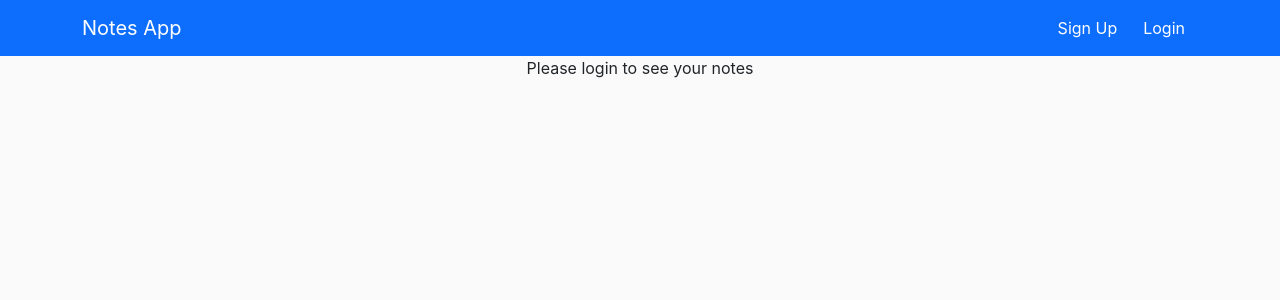
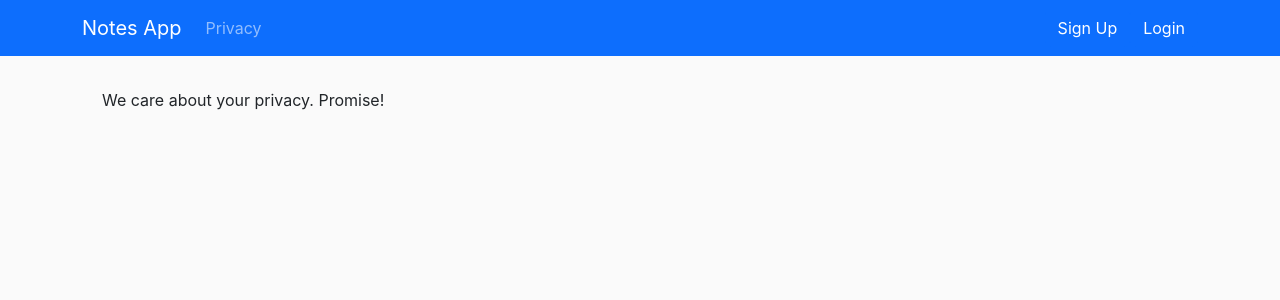
Before and after one commit to Zavista/notes-app-mern, a React (Vite) app in the folder frontend/: page /privacy in a window 1280 px wide. Shown: the top 300 px of the page. Built offline with nearby package versions, Linux system fonts and the light colour scheme; no server answers.

Commit message:
added react-router

```diff
--- a/frontend/package.json
+++ b/frontend/package.json
@@ -15,7 +15,8 @@
     "react-bootstrap": "^2.10.4",
     "react-dom": "^18.3.1",
     "react-hook-form": "^7.53.0",
-    "react-icons": "^5.3.0"
+    "react-icons": "^5.3.0",
+    "react-router-dom": "^6.26.2"
   },
   "devDependencies": {
     "@eslint/js": "^9.9.0",
--- a/frontend/src/App.tsx
+++ b/frontend/src/App.tsx
@@ -1,13 +1,14 @@
-import { Container } from "react-bootstrap";
-import styles from "./styles/NotesPage.module.css";
 import SignUpModal from "./components/SignUpModal";
 import LoginModal from "./components/LoginModal";
 import NavBar from "./components/NavBar";
-import NotesPageLoggedInView from "./components/NotesPageLoggedInView";
 import { useEffect, useState } from "react";
 import { User } from "./models/user";
 import * as NotesApi from "./network/notes_api";
-import NotesPageLoggedOutView from "./components/NotesPageLoggedOutView";
+import NotesPage from "./pages/NotesPage";
+import { BrowserRouter, Route, Routes } from "react-router-dom";
+import PrivacyPage from "./pages/PrivacyPage";
+import NotFoundPage from "./pages/NotFoundPage";
+import { Container } from "react-bootstrap";
 
 const App = () => {
   const [loggedInUser, setLoggedInUser] = useState<User | null>(null);
@@ -27,6 +28,7 @@ const App = () => {
   }, []);
 
   return (
+    <BrowserRouter>
       <div>
         <NavBar
           loggedInUser={loggedInUser}
@@ -34,13 +36,21 @@ const App = () => {
           onSignUpClicked={() => setShowSignUpModal(true)}
           onLogoutSuccessful={() => setLoggedInUser(null)}
         ></NavBar>
-      <Container className={styles.notesPage}>
-        {loggedInUser ? (
-          <NotesPageLoggedInView></NotesPageLoggedInView>
-        ) : (
-          <NotesPageLoggedOutView></NotesPageLoggedOutView>
-        )}
+
+        <Container style={{ padding: "32px" }}>
+          <Routes>
+            <Route
+              path="/"
+              element={<NotesPage loggedInUser={loggedInUser}></NotesPage>}
+            ></Route>
+            <Route
+              path="/privacy"
+              element={<PrivacyPage></PrivacyPage>}
+            ></Route>
+            <Route path="/*" element={<NotFoundPage></NotFoundPage>}></Route>
+          </Routes>
         </Container>
+
         {showSignUpModal && (
           <SignUpModal
             onDismiss={() => setShowSignUpModal(false)}
@@ -61,6 +71,7 @@ const App = () => {
           ></LoginModal>
         )}
       </div>
+    </BrowserRouter>
   );
 };
 
--- a/frontend/src/components/NavBar.tsx
+++ b/frontend/src/components/NavBar.tsx
@@ -2,6 +2,7 @@ import { User } from "../models/user";
 import { Navbar, Container, Nav } from "react-bootstrap";
 import NavBarLoggedInView from "./NavBarLoggedInView";
 import NavBarLoggedOutView from "./NavBarLoggedOutView";
+import { Link } from "react-router-dom";
 
 interface NavBarProps {
   loggedInUser: User | null;
@@ -19,9 +20,16 @@ const NavBar = ({
   return (
     <Navbar bg="primary" variant="dark" expand="sm" sticky="top">
       <Container>
-        <Navbar.Brand>Notes App</Navbar.Brand>
+        <Navbar.Brand as={Link} to="/">
+          Notes App
+        </Navbar.Brand>
         <Navbar.Toggle aria-controls="main-navbar"></Navbar.Toggle>
         <Navbar.Collapse id="main-navbar">
+          <Nav>
+            <Nav.Link as={Link} to="/privacy">
+              Privacy
+            </Nav.Link>
+          </Nav>
           <Nav className="ms-auto">
             {loggedInUser ? (
               <NavBarLoggedInView
--- /dev/null
+++ b/frontend/src/pages/NotFoundPage.tsx
@@ -0,0 +1,9 @@
+const NotFoundPage = () => {
+  return (
+    <div>
+      <p>Page not found!</p>
+    </div>
+  );
+};
+
+export default NotFoundPage;
--- /dev/null
+++ b/frontend/src/pages/NotesPage.tsx
@@ -0,0 +1,23 @@
+import { Container } from "react-bootstrap";
+import styles from "../styles/NotesPage.module.css";
+import NotesPageLoggedInView from "../components/NotesPageLoggedInView";
+import NotesPageLoggedOutView from "../components/NotesPageLoggedOutView";
+import { User } from "../models/user";
+
+interface NotesPageProps {
+  loggedInUser: User | null;
+}
+
+const NotesPage = ({ loggedInUser }: NotesPageProps) => {
+  return (
+    <Container className={styles.notesPage}>
+      {loggedInUser ? (
+        <NotesPageLoggedInView></NotesPageLoggedInView>
+      ) : (
+        <NotesPageLoggedOutView></NotesPageLoggedOutView>
+      )}
+    </Container>
+  );
+};
+
+export default NotesPage;
--- /dev/null
+++ b/frontend/src/pages/PrivacyPage.tsx
@@ -0,0 +1,9 @@
+const PrivacyPage = () => {
+  return (
+    <div>
+      <p>We care about your privacy. Promise!</p>
+    </div>
+  );
+};
+
+export default PrivacyPage;
--- a/frontend/vite.config.ts
+++ b/frontend/vite.config.ts
@@ -11,5 +11,6 @@ export default defineConfig({
         changeOrigin: true,
       },
     },
+    port: 3001,
   },
 });
```
Also changed, not shown: 1 other file (tests, documents, lock files or other folders). Lines whose indentation alone changed are shown as unchanged.
